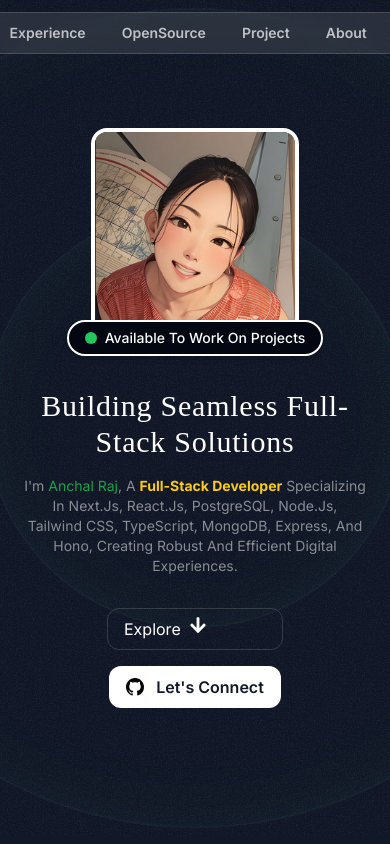
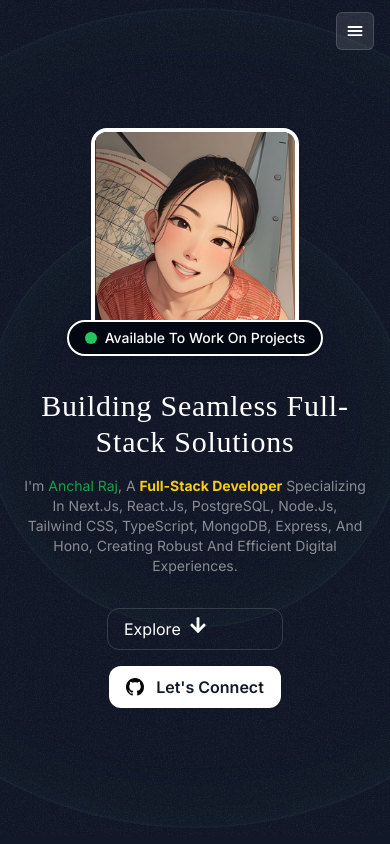
Before and after one commit to AnchalDevBytes/anchal-js-dev, a React (Vite) app: page / in a window 390 px wide. Shown: the top 844 px of the page. Built offline with nearby package versions, Linux system fonts and the light colour scheme; a web font is replaced by a local one.

Commit message:
Fixed responsiveness

```diff
--- a/src/components/Header.jsx
+++ b/src/components/Header.jsx
@@ -1,17 +1,30 @@
+"use client";
 import React, { useState } from "react";
+import { RxCrossCircled } from "react-icons/rx";
+import { IoMenu } from "react-icons/io5";
 
 function Header() {
   const [activeLink, setActiveLink] = useState("home");
-  const navItems = ["Home", "Experience", "OpenSource", "Project", "About", "Contact"];
+  const [menuOpen, setMenuOpen] = useState(false);
+
+  const navItems = [
+    "Home",
+    "Experience",
+    "OpenSource",
+    "Project",
+    "About",
+    "Contact",
+  ];
 
   const handleClick = (link) => {
     setActiveLink(link);
+    setMenuOpen(false);
   };
 
   return (
-    <header className="flex w-full z-50 justify-center items-center fixed top-3">
+    <header className="fixed top-3 left-0 w-full z-50 flex justify-center items-center px-4">
       <nav
-        className="flex p-1 gap-1 border rounded-full border-white/15 bg-white/10 backdrop-blur"
+        className="hidden md:flex p-1 gap-1 border rounded-full border-white/15 bg-white/10 backdrop-blur"
         aria-label="main navigation"
       >
         {navItems.map((item) => (
@@ -33,6 +46,39 @@
           </a>
         ))}
       </nav>
+
+      <div className="md:hidden flex items-center justify-between w-full">
+        <button
+          className="ml-auto p-2 rounded-md bg-white/10 border border-white/15"
+          onClick={() => setMenuOpen(!menuOpen)}
+          aria-label="Toggle menu"
+        >
+          {menuOpen ? (
+            <RxCrossCircled className="w-5 h-5 text-white" />
+          ) : (
+            <IoMenu className="w-5 h-5 text-white" />
+          )}
+        </button>
+      </div>
+
+      {menuOpen && (
+        <div className="absolute top-14 left-1/2 -translate-x-1/2 w-[90%] bg-[#191B1F] border border-white/15 rounded-2xl shadow-lg flex flex-col items-center gap-3 py-4 md:hidden backdrop-blur-lg">
+          {navItems.map((item) => (
+            <a
+              key={item.toLowerCase()}
+              href={`#${item.toLowerCase()}`}
+              className={`text-white px-4 py-2 rounded-lg transition-all duration-300 ${
+                activeLink === item.toLowerCase()
+                  ? "bg-white/20 font-semibold"
+                  : "hover:bg-white/10"
+              }`}
+              onClick={() => handleClick(item.toLowerCase())}
+            >
+              {item}
+            </a>
+          ))}
+        </div>
+      )}
     </header>
   );
 }
```
